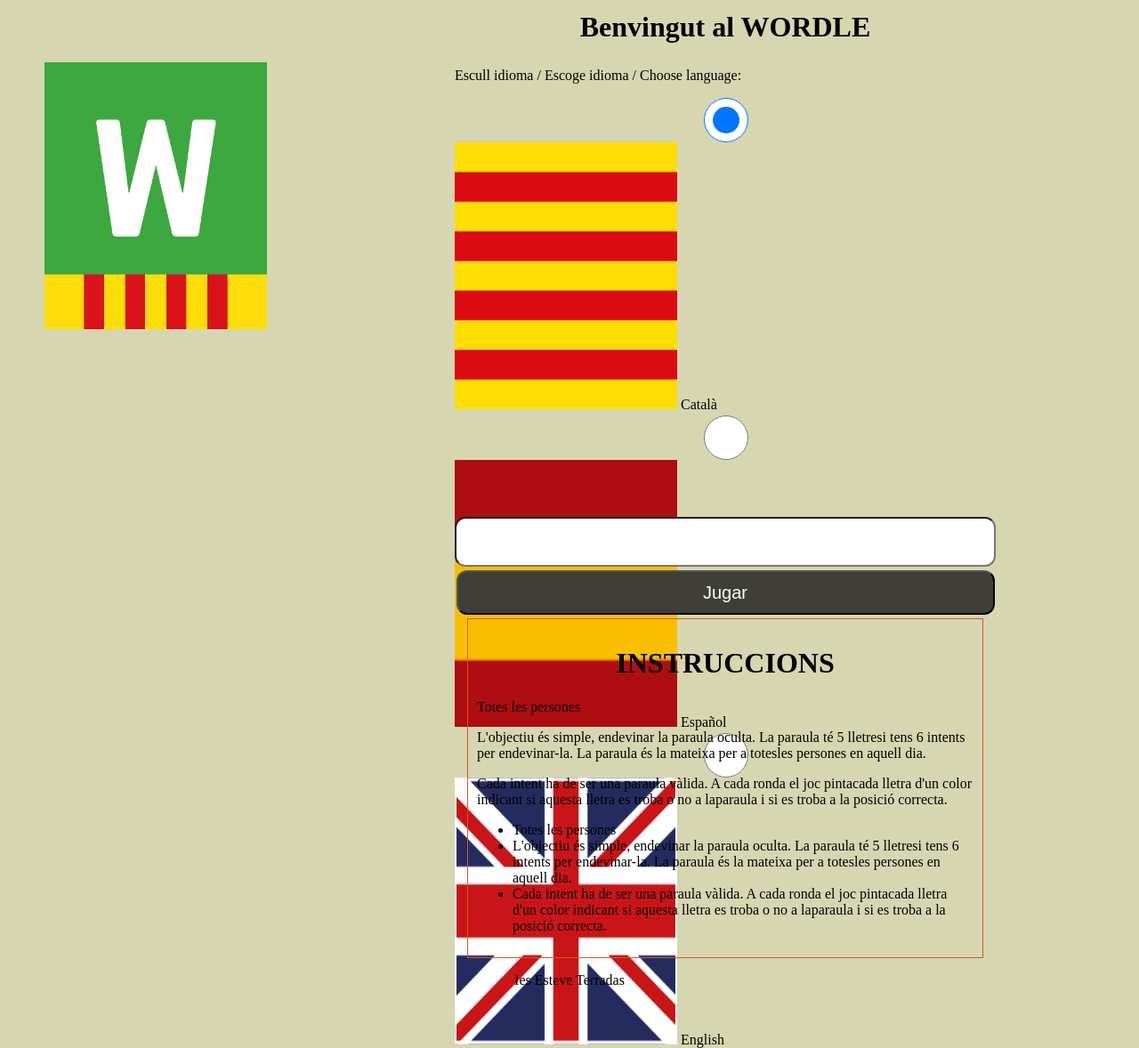
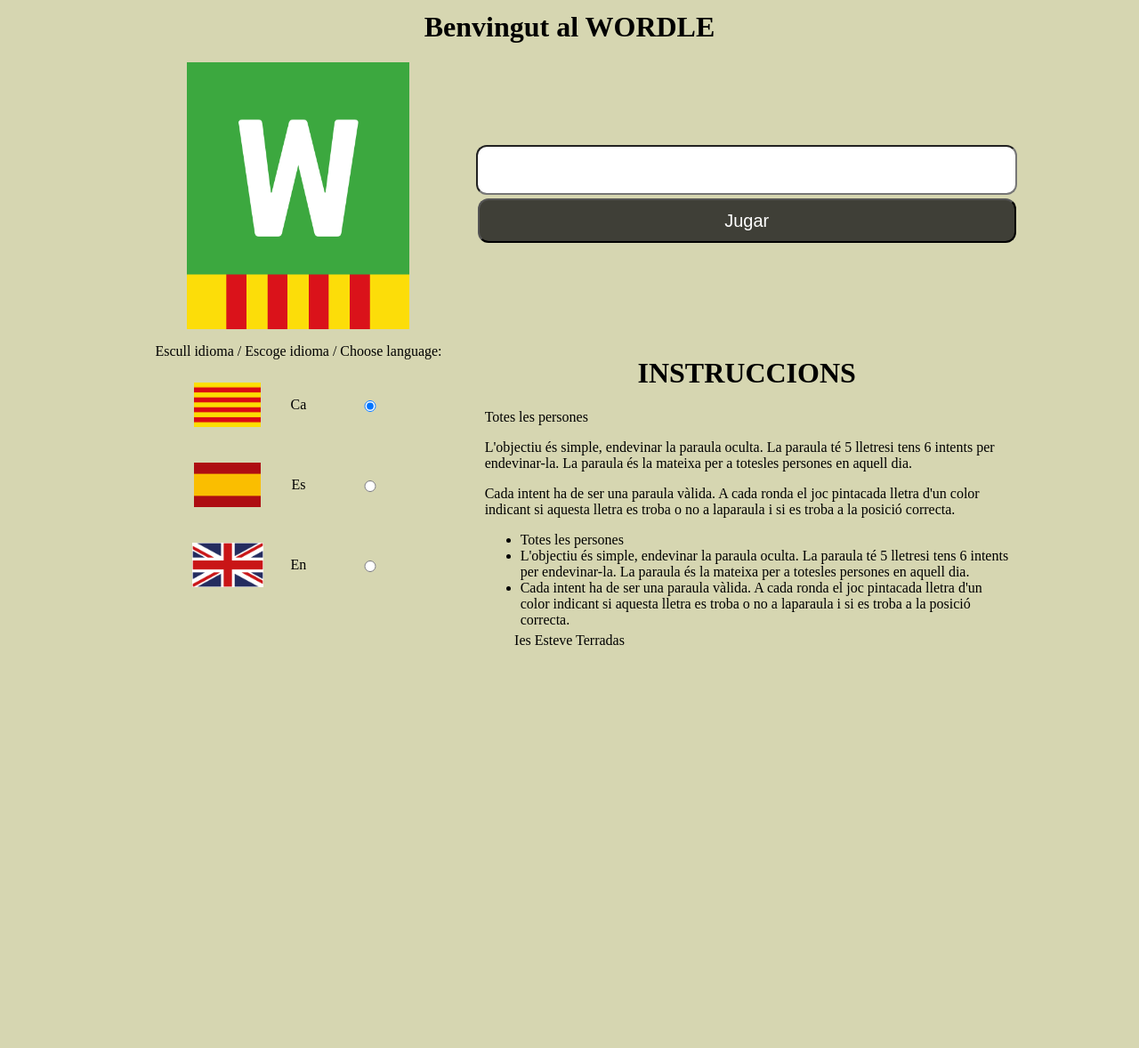
Before and after one commit to LariosAlex/Wordle, a PHP site: page / in a window 1280 px wide. Shown: the whole page at 89% size. After the commit the page ends 725 px from the top, so only its background shows below. Run offline with PHP 8.4, Linux system fonts and the light colour scheme; data that the repository does not hold is empty.

Commit message:
Cambio de css, aparte algun cambio al index

```diff
--- a/index.php
+++ b/index.php
@@ -35,38 +35,38 @@
     ?>
     <main>
         <?php echo "<h1>".$index['salutacio']."</h1>"; ?>
-        <img src="./SRC/imatgeWordle.png" alt="">
+        <img src="./SRC/imatgeWordle.png" alt="" id="imatgeWordle">
         <div id="divLlenguatge">
             <p>Escull idioma / Escoge idioma / Choose language:</p>
             <form action="index.php" method="post" id="formIdioma">
-                <label>
-                    <input type="radio" id="ca" name="idioma" value="ca" onchange="this.form.submit()" checked>
-                    <img src="./SRC/ca.png" alt="Bandera catalana">
-                        Català
+                <label id="labelCa" class="labelIdioma">
+                    <input type="radio" id="ca" name="idioma" value="ca" onchange="this.form.submit()" checked class="inputIdioma">
+                    <img src="./SRC/ca.png" alt="Bandera catalana" class="bandera">
+                    <p>Ca</p>
                 </label><br>
-                <label>
-                    <input type="radio" id="es" name="idioma" value="es" onclick="this.form.submit()"
+                <label id="labelEs" class="labelIdioma">
+                    <input type="radio" id="es" name="idioma" value="es" onclick="this.form.submit()" class="inputIdioma"
                     <?php if($_SESSION['idioma'] == 'es'){
                         echo " checked";
                     }?>
                     >
-                    <img src="./SRC/es.png" alt="Bandera española" width="60">
-                        Español
+                    <img src="./SRC/es.png" alt="Bandera española" class="bandera">
+                    <p>Es</p>
                 </label><br>
-                <label>
-                    <input type="radio" id="en" name="idioma" value="en" onclick="this.form.submit()"
+                <label id="labelEn" class="labelIdioma">
+                    <input type="radio" id="en" name="idioma" value="en" onclick="this.form.submit()"  class="inputIdioma"
                     <?php if($_SESSION['idioma'] == 'en'){
                         echo " checked";
                     }?>
                     >
-                    <img src="./SRC/en.png" alt="English flag">
-                        English
+                    <img src="./SRC/en.png" alt="English flag" class="bandera">
+                    <p>En</p>
                 </label>
             </form>
         </div>
         <div id="divNom">
             <form action="game.php" method="post" id="formNom">
-                <input type="text" name="nom_usuari" required id="nom_usuari">
+                <input type="text" name="nom_usuari" id="nom_usuari" required>
                 <input type="submit" name="botoJugar" value="<?php echo $index['botoJugar']; ?>" id="butoJugar">
             </form>
         </div>
--- a/style.css
+++ b/style.css
@@ -68,37 +65,12 @@ body{
 
 }
 
-#imatgeWordle{
-    height: 300px;
-    width: 250px;
-    grid-row: 1/4;
-    grid-column: 1/2;
-    align-self: center;
-    justify-self: center;
-    margin-top: 10px;
-}
-
-#index #divNom{
-    grid-row: 3/4;
-    grid-column: 2/2;
-    align-self: end;
-    justify-self: center;
-}
-
-#index input{
-    display: block;
-    height: 50px;
-    width: 600px;
-    text-align: center;
-    font-size: 30px;
-    justify-self: center;
-}
-
 #imatgeBoto{
     display: inline;
     width: 50px;
     margin: 5px;
 }
+
 
 /*    nav   */
 
@@ -128,112 +100,23 @@ nav div{
     border-radius: 13%;
     border: 1px solid black;
 }
-/*
-
-nav ul{
-    list-style: none;
-}
-nav ul ul{
-    display: none;
-    float: left;
-}
-nav ul:hover > ul{
-    display: block;
-}
-nav ul:hover{
-    background-color: #878472;
-    height: 790px;
-}
-nav ul ul li{
-    margin: 0px 10px 10px 0px;
-    background-color: #878472;
-
-}
-*/
-
-
-#index form{
-    display: inline;
-    grid-row: 2/3;
-    grid-column: 2/3;
-    align-self: center;
-    justify-self: center;
-}
-
-#index h1{
-    grid-column: 2/2;
-    grid-row: 1/1;
-    align-self: center;
-    justify-self: center;
-}
 
 #index #nom_usuari{
     background-color: white;
     border-radius:12px;
 }
 
-#index #butoJugar{
-    display: block;
-    width: 605px;
-    font-size: 20px;
-    background-color: #3f3f37;
-    border-radius:12px;
-    color: white;
-    text-align: center;
-    text-decoration: none;
-    margin:4px 2px;
-    cursor: pointer;
-}
-
-#index main{
-    display: grid;
-    grid-template-rows: 1fr 2fr 2fr;
-    grid-template-columns: 25% 75%;
-}
-
-
 #index footer p{
     text-align: center;
-}
-
-#index #instruccions{
-    display: block;
-    grid-column: 2/2;
-    grid-row: 4/4;
-    justify-self: center;
-    border: 1px solid #DE541E;
-    padding: 10px;
-    max-width: 60%;
-}
-
-#index #divLlenguatge{
-    justify-self: center;
-    grid-column: 2/2;
-    grid-row: 2/3;
 }
 
 #index #listaInstruccions{
     display: flex;
     justify-content: center;
     flex-direction: column;
+    width: auto;
 }
 
-#divLlenguatge input{
-    display: inline;
-    width: auto;
-    height: auto;
-    text-align: left;
-}
-
-
-#divLlenguatge img{
-    width: 20px;
-    height: 20px;
-}
-
-/*
-    Style pagina game.php
-*/
 #game{
     background-color: #D6D6B1;
 }
@@ -290,32 +173,57 @@ nav ul ul li{
     border-radius:12px;
     cursor: pointer;
 }
-/*
-    Style pagina win.php
-*/
+
 
 #estadistiques {
     display: flex;
     flex-direction: column;
     text-align: center;
-
 }
-
-
-
 
 /* PC */
 @media screen and (max-width: 1920px){
-    #index img{
-        height: 300px;
-        width: 250px;
-        grid-row: 2/3;
-        grid-column: 1/2;
+    #index main{
+        display: grid;
+        grid-template-rows: 60px 320px 315px ;
+        grid-template-columns: 1fr auto 1fr 1fr;
+    }
+
+    #index h1{
+        grid-column: 1/6;
+        grid-row: 1/1;
         align-self: center;
         justify-self: center;
     }
 
-    #index input{
+    #index #instruccions{
+        display: block;
+        grid-column: 3/4;
+        grid-row: 3/4;
+        max-width: 750px;
+        width: auto;
+        margin-left: 10px;
+        margin-right: 10px;
+        justify-self: center;
+    }
+
+    #index #imatgeWordle{
+        height: 300px;
+        width: 250px;
+        grid-row: 2/3;
+        grid-column: 2/3;
+        align-self: center;
+        justify-self: center;
+    }
+
+    #index #divNom{
+        grid-row: 2/3;
+        grid-column: 3/4;
+        align-self: center;
+        justify-self: center;
+    }
+
+    #nom_usuari{
         display: block;
         height: 50px;
         width: 600px;
@@ -336,11 +245,81 @@ nav ul ul li{
         cursor: pointer;
     }
 
-    #index main{
+    #index #divLlenguatge{
+        grid-column: 2/3;
+        grid-row: 3/4;
         display: grid;
-        grid-template-rows: 60px 320px 315px ;
-        grid-template-columns: 350px 1fr;
+        grid-template-columns: 1fr;
+        grid-template-rows: 30px 270px;
     }
+
+    #formIdioma{
+        grid-row: 2/3;
+        grid-column: 2/3;
+        display: grid;
+        grid-template-columns: 1fr;
+        grid-template-rows: 90px 90px 90px;
+    }
+
+    #labelCa{
+        grid-row: 1/2;
+        grid-column: 1/2;
+    }
+
+    #labelEs{
+        grid-row: 2/3;
+        grid-column: 1/2;
+    }
+
+    #labelEn{
+        grid-row: 3/4;
+        grid-column: 1/2;
+    }
+
+    .labelIdioma{
+        display: grid;
+        grid-template-columns: 1fr 1fr 1fr 1fr 1fr;
+        justify-content: center;
+        align-items: center;
+    }
+
+    #divLlenguatge > p{
+        grid-column: 2/3;
+        grid-row: 1/2;
+        align-self: center;
+        justify-self: center;
+    }
+
+    .labelIdioma p{
+        grid-column: 3/4;
+        text-align: center;
+    }
+
+    .labelIdioma .bandera{
+        grid-column: 2/3;
+        justify-self: center;
+        align-self: center;
+    }
+
+    #labelCa .inputIdioma{
+        grid-column: 4/5;
+        grid-row: 1/2;
+    }
+
+    #labelEs .inputIdioma{
+        grid-column: 4/5;
+        grid-row: 1/2;
+    }
+
+    #labelEn .inputIdioma{
+        grid-column: 4/5;
+        grid-row: 1/2;
+    }
+
+    .bandera{
+        height: 50px;
+    }
+
 
     /*
         Style pagina game.php
```
Also changed, not shown: other parts of style.css (+258 -46 lines).
